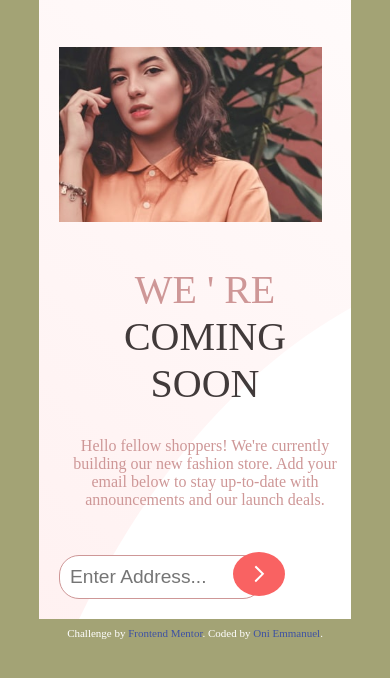
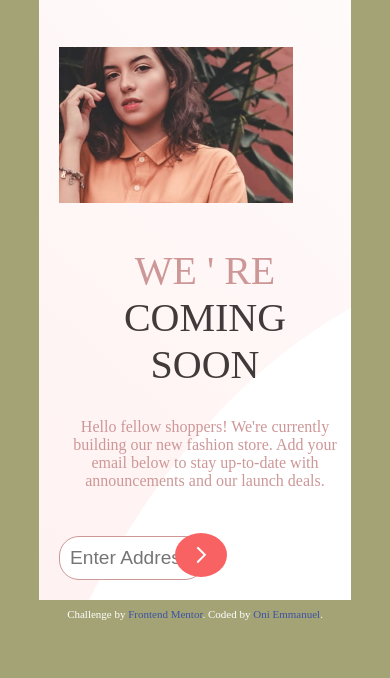
Before and after one commit to emmaxyz90/base-apparel, a plain HTML site: page index.html in a window 390 px wide. Shown: the part 140-818 px from the top of the page. Drawn offline with Linux system fonts and the light colour scheme.

Commit message:
Update styles.css

```diff
--- a/styles.css
+++ b/styles.css
@@ -102,7 +102,7 @@ footer .attribution a:hover{
 	color:  hsl(0, 93%, 68%);
 }
 
-@media only screen and (max-width: 600px){
+@media only screen and (max-width: 500px){
 	 .container .main{
 		 padding-left: 20px;
 		 width: 100%;
@@ -121,7 +121,7 @@ footer .attribution a:hover{
 	 }
 
 	 .container .main .section-left .bck .img-responsive{
-		 width: 90%;
+		 width: 80%;
 		 padding-bottom: 40px;
 	 }
 
@@ -145,7 +145,7 @@ footer .attribution a:hover{
 	 }
 
 	 .container .main .section-left .section-bottom input{
-		 width: 70%;
+		 width: 50%;
 
 	 }
 }
```
